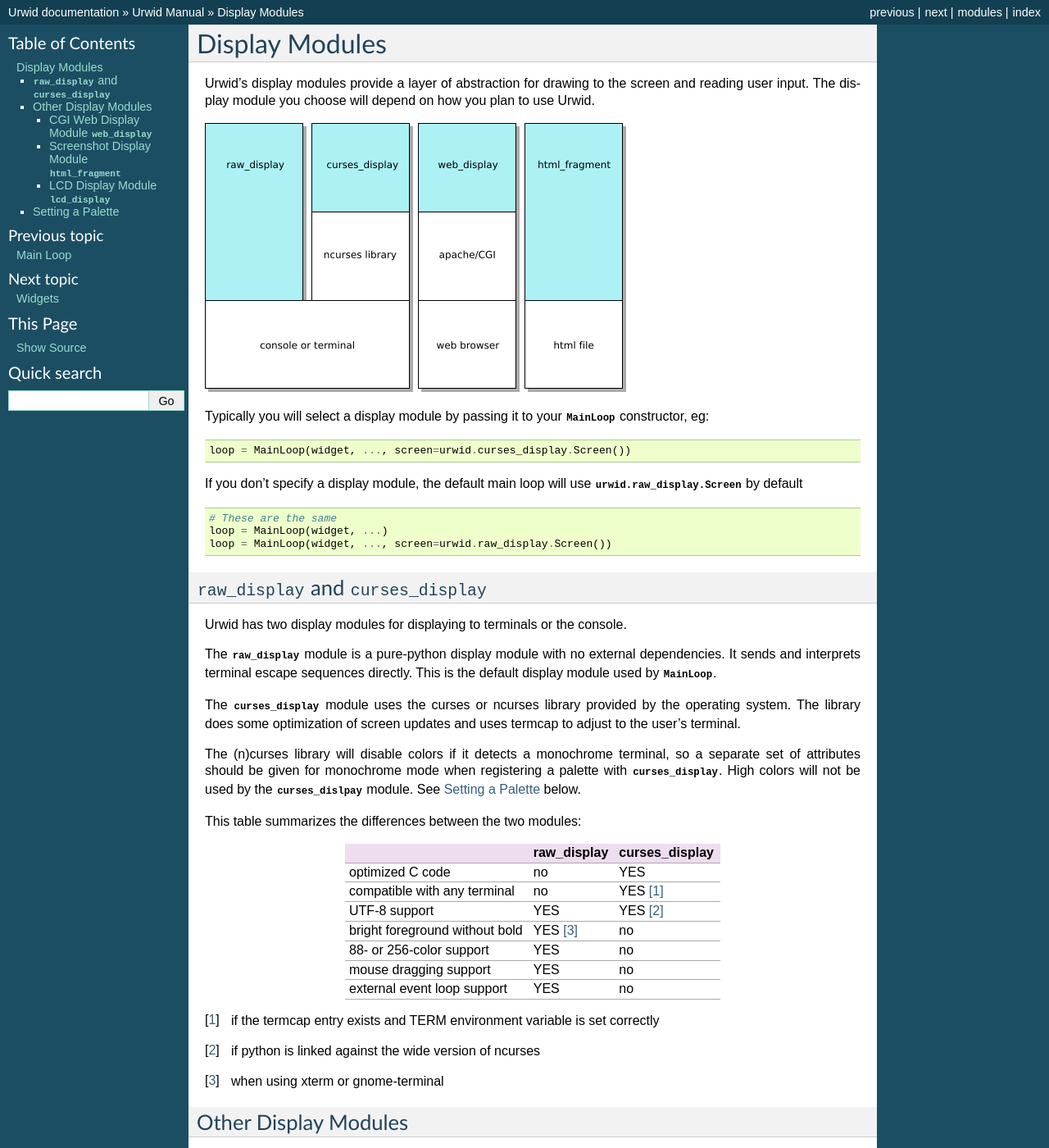
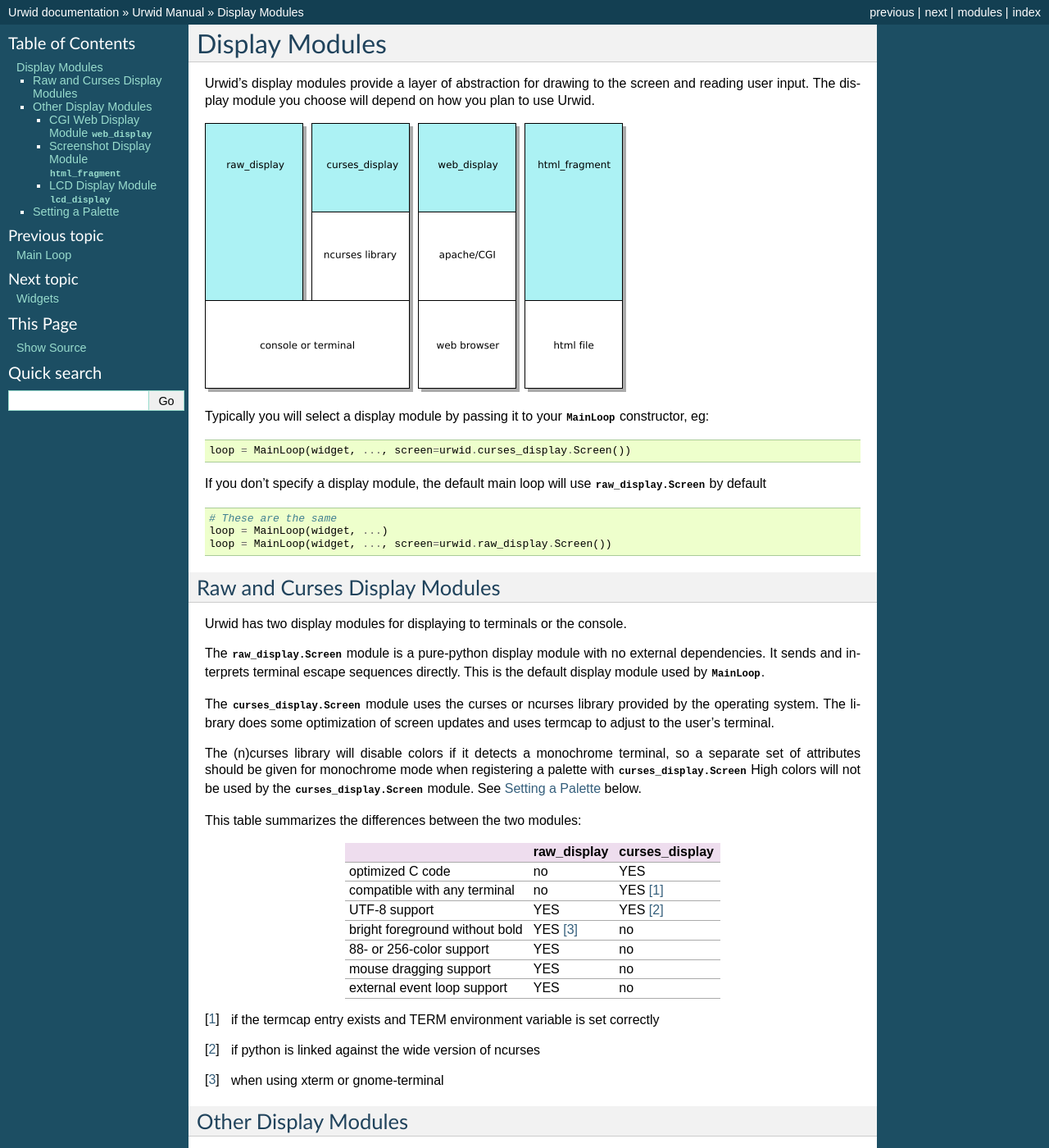
Before and after one commit to urwid/urwid, a Sphinx documentation site: the page built from docs/manual/displaymodules.rst, in a window 1280 px wide and 1400 px high. Shown: the whole window at 82% size. Built offline with Sphinx 7.4.7, drawn with Linux system fonts in a browser that asks for light colours; some of the changed text lies outside the part shown.

Commit message:
manual, tutorial: minor updates/fixes

```diff
--- a/docs/manual/displaymodules.rst
+++ b/docs/manual/displaymodules.rst
@@ -13,14 +13,14 @@ how you plan to use Urwid.
 .. image:: images/display_modules.png
 
 Typically you will select a display module by passing it to your
-:class:`~urwid.main_loop.MainLoop` constructor, eg:
+:class:`MainLoop` constructor, eg:
 
 ::
 
     loop = MainLoop(widget, ..., screen=urwid.curses_display.Screen())
 
 If you don't specify a display module, the default main loop will use
-:class:`urwid.raw_display.Screen` by default
+:class:`raw_display.Screen` by default
 
 ::
 
@@ -28,24 +28,24 @@ If you don't specify a display module, the default main loop will use
     loop = MainLoop(widget, ...)
     loop = MainLoop(widget, ..., screen=urwid.raw_display.Screen())
 
-``raw_display`` and ``curses_display``
-======================================
+Raw and Curses Display Modules
+==============================
 
 Urwid has two display modules for displaying to terminals or the console.
 
-The :mod:`raw_display` module is a pure-python display module with no
+The :class:`raw_display.Screen` module is a pure-python display module with no
 external dependencies. It sends and interprets terminal escape sequences
 directly. This is the default display module used by
-:class:`~urwid.main_loop.MainLoop`.
+:class:`MainLoop`.
 
-The :mod:`curses_display` module uses the curses or ncurses library
+The :class:`curses_display.Screen` module uses the curses or ncurses library
 provided by the operating system. The library does some optimization of screen
 updates and uses termcap to adjust to the user's terminal.
 
 The (n)curses library will disable colors if it detects a monochrome terminal,
 so a separate set of attributes should be given for monochrome mode when
-registering a palette with :mod:`curses_display`. High colors will not be
-used by the :mod:`curses_dislpay` module. See :ref:`setting-a-palette`
+registering a palette with :class:`curses_display.Screen` High colors will not be
+used by the :class:`curses_display.Screen` module. See :ref:`setting-a-palette`
 below.
 
 This table summarizes the differences between the two modules:
--- a/docs/manual/encodings.rst
+++ b/docs/manual/encodings.rst
@@ -29,7 +29,7 @@ in your widgets.
 
 ``txt_b`` is **assumed** to be in the encoding the user is expecting and passed
 through as-is (Pass-through mode). If the encodings are different then the
-user will see mojibake on their screen.
+user will see "mojibake" (garbage) on their screen.
 
 The only time it makes sense to use pass-through mode is if you're handling an
 encoding that does not round-trip to Unicode properly, or if you're absolutely
--- a/docs/manual/textlayout.rst
+++ b/docs/manual/textlayout.rst
@@ -113,9 +113,9 @@ corresponds to a row of text in the widget, starting from its top.
 A line layout is a list zero or more of the following tuples, each expressing
 text to be displayed from left to right:
 
-A. ``(column width, starting text offset, ending text offset)``
-B. ``(column width of space characters to insert, text offset or None)``
-C. ``(column width, text offset, "new text to insert")``
+A. (*column width*, *starting text offset*, *ending text offset*)
+B. (*column width of space characters to insert*, *text offset* or ``None``)
+C. (*column width*, *text offset*, *new text to insert*)``
 
 Tuple A displays a segment of text from the :class:`Text` widget.
 Column width is explicitly specified because some characters within the text
--- a/docs/manual/userinput.rst
+++ b/docs/manual/userinput.rst
@@ -76,11 +76,11 @@ create an input filter to do so.
 Mouse Input
 ===========
 
-Mouse input is sent as a ``(event, button, x, y)`` tuple. *event* is a string
-describing the event. If the SHIFT, ALT or CTRL keys are held when a mouse
+Mouse input is sent as a (*event*, *button*, *x*, *y*) tuple. *event* is a string
+describing the event. If the *SHIFT*, *ALT* or *CTRL* keys are held when a mouse
 event is sent then *event* may be prefixed by ``'shift '``, ``'meta '`` or
 ``'ctrl'``. *button* is a number from 1 to 5. *x* and *y* are character
-coordinates starting at ``(0,0)`` at the top-left of the screen.
+coordinates starting from ``(0, 0)`` at the top-left of the screen.
 
 Support for the right-mouse button and use of modifier keys is poor in many
 terminals and some users don't have a middle mouse button, so these shouldn't
```
Also changed, not shown: other parts of docs/manual/displaymodules.rst (+2 -2 lines), docs/manual/mainloop.rst (+9 -3 lines), docs/tutorial/index.rst (+24 -25 lines), 1 other file.
